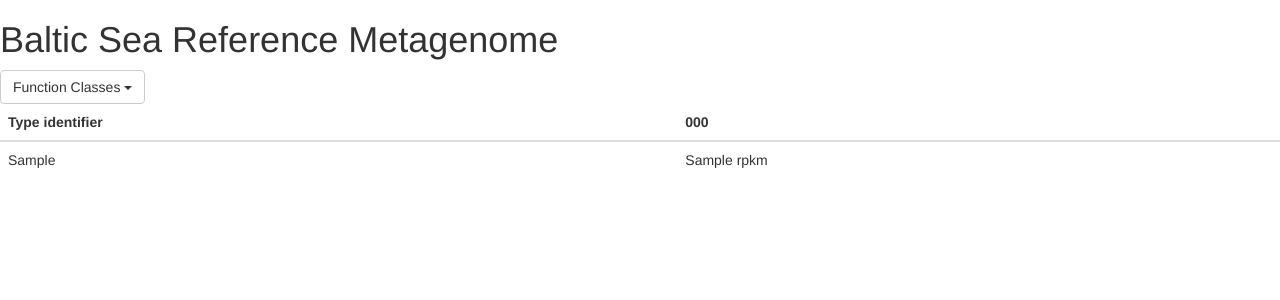
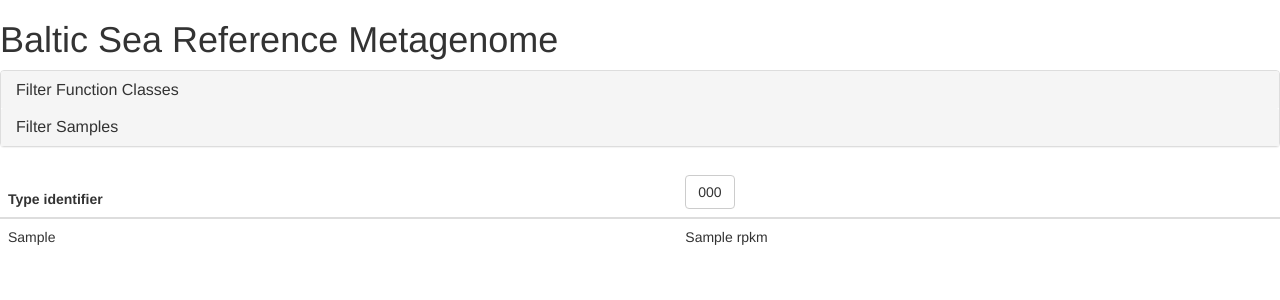
Before and after one commit to EnvGen/BARM_web_server, a Flask app: template templates/index.html in a window 1280 px wide. Shown: the top 300 px of the page. Run offline with Flask 2, Linux system fonts and the light colour scheme; tables that the repository leaves empty hold one stand-in row (values such as "Sample post"); the template is opened without the code that fills it: values that come from a table or form of the project are taken from there, most other values are stand-ins (such as "Sample title", 1, 10 or a date in 2020); some libraries are stand-ins or nearby versions.

Commit message:
Started playing around with sample filtering layout

```diff
--- a/templates/function_classes_table.html
+++ b/templates/function_classes_table.html
@@ -3,7 +3,7 @@
     <tr>
       <th>Type identifier</th>
       {% for sample in samples %}
-        <th>{{sample.scilifelab_code}}</th>
+      <th><button type="button" class="btn btn-default">{{sample.scilifelab_code}}</button></th>
       {% endfor %}
     </tr>
   </thead>
--- a/templates/index.html
+++ b/templates/index.html
@@ -1,5 +1,18 @@
 {% extends "default_base.html" %}
 {% block body %}
+
+<div class="panel-group" id="accordion" role="tablist" aria-multiselectable="true">
+  <div class="panel panel-default">
+    <div class="panel-heading" role="tab" id="headingOne">
+      <h4 class="panel-title">
+        <a role="button" data-toggle="collapse" data-parent="#accordion" href="#collapseOne" aria-expanded="true" aria-controls="collapseOne">
+          Filter Function Classes
+        </a>
+      </h4>
+    </div>
+    <div id="collapseOne" class="panel-collapse collapse" role="tabpanel" aria-labelledby="headingOne">
+      <div class="panel-body">
+
         <div class="dropdown">
           <button class="btn btn-default dropdown-toggle" type="button" id="function_class_choice" data-toggle="dropdown" aria-haspopup="true" aria-expanded="true">
             Function Classes
@@ -9,8 +22,47 @@
             {% for function_class in function_classes %}
             <li><a href="#" class="filter_on_function_class" id="{{'only_{}'.format(function_class)}}">{{function_class}}</a></li>
             {% endfor %}
+            <li><a href="#" class="filter_on_function_class" id="all">All</a></li>
           </ul>
         </div>
+
+      </div>
+    </div>
+
+    <div class="panel-heading" role="tab" id="headingTwo">
+      <h4 class="panel-title">
+        <a role="button" data-toggle="collapse" data-parent="#accordion" href="#collapseTwo" aria-expanded="true" aria-controls="collapseTwo">
+          Filter Samples
+        </a>
+      </h4>
+    </div>
+    <div id="collapseTwo" class="panel-collapse collapse" role="tabpanel" aria-labelledby="headingTwo">
+      <div class="panel-body">
+        {% for sample in samples %}
+        <div class="checkbox">
+          <label>
+            <input type="checkbox" value="on">{{sample.scilifelab_code}}
+          </label>
+        </div>
+        {% endfor %}
+        <div class="dropdown">
+          <button class="btn btn-default dropdown-toggle" type="button" id="function_class_choice" data-toggle="dropdown" aria-haspopup="true" aria-expanded="true">
+            Samples
+            <span class="caret"></span>
+          </button>
+          <ul class="dropdown-menu" aria-labelledby="funcion_class_choice">
+            {% for sample in samples %}
+            <li><a href="#" class="filter_samples" id="{{'mark_{}'.format(sample)}}">{{sample}}</a></li>
+            {% endfor %}
+            <li><a href="#" class="filter_samples" id="all">All</a></li>
+          </ul>
+        </div>
+
+      </div>
+    </div>
+  </div>
+</div>
+
 {% include 'function_classes_table.html' %}
 <script type=text/javascript>
   $(document).ready(function() {
@@ -20,6 +72,13 @@
       })
     })
   })
+  $(document).ready(function() {
+    $('a.filter_samples').click( function () {
+      $.get( "ajax/function_classes_table.html", { button_id: $(this).attr('id') }, function(data){
+        $('table').replaceWith(data)
+      })
+    })
+  })
 </script>
 {% endblock body %}
 <!-- $(this).attr('id') ) -->
```
Lines whose indentation alone changed are shown as unchanged.
